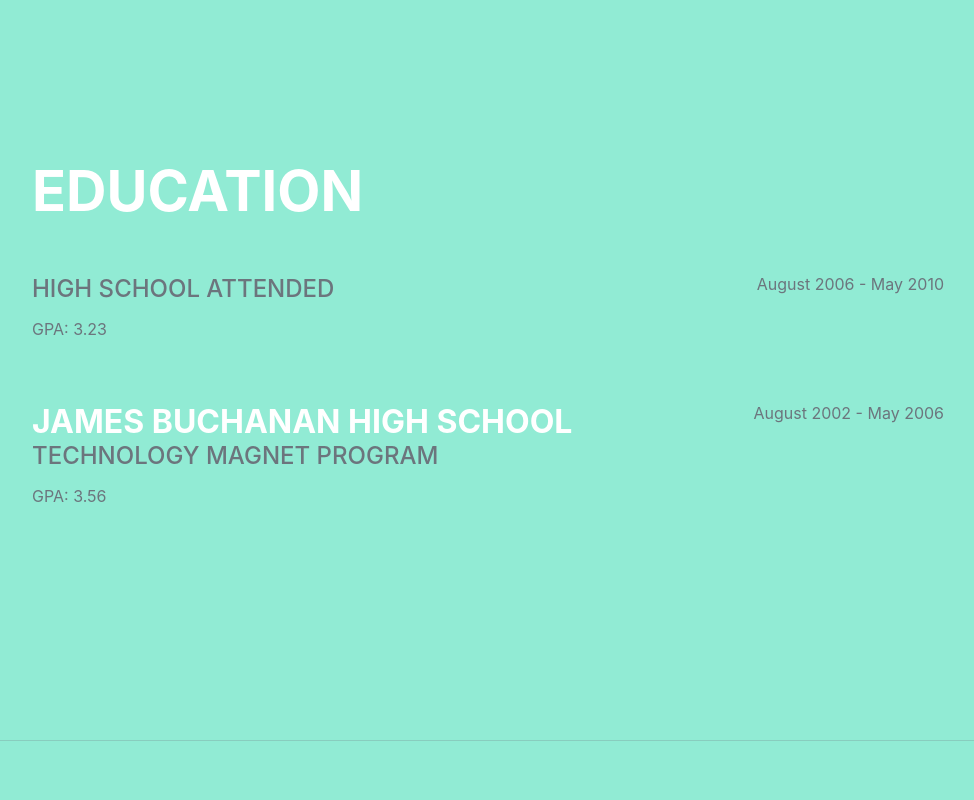
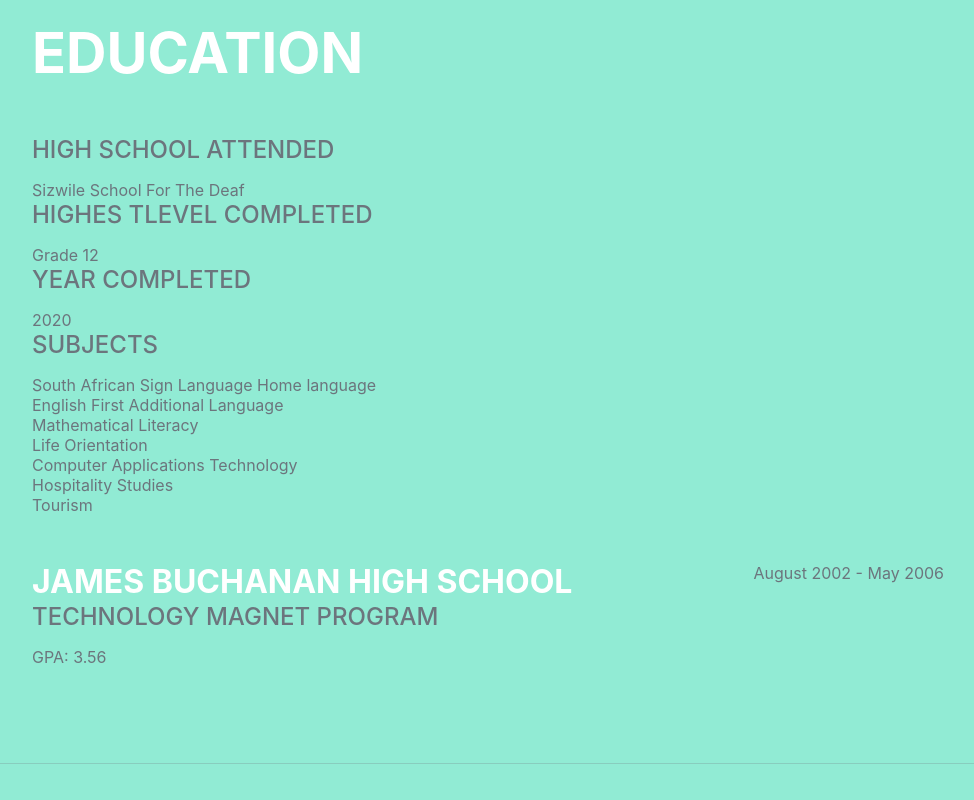
Before and after one commit to Khnagwelo25/Kevin-Khangwelo-Mashige, a plain HTML site: page index.html in a window 1280 px wide. Shown: the part 2020-2820 px from the top of the page, without its empty margins (288-1262 px from the left). Drawn offline with nearby package versions, Linux system fonts and the light colour scheme; a web font is replaced by a local one.

Commit message:
Education chagne information about school from html

```diff
--- a/index.html
+++ b/index.html
@@ -117,10 +117,22 @@
                         <div class="flex-grow-1">
                             <h3 class="mb-0"></h3>
                             <div class="subheading mb-3">High School Attended</div>
-                            <div></div>
-                            <p>GPA: 3.23</p>
+                            <div>Sizwile School For The Deaf</div>
+                            <div class="subheading mb-3">Highes tLevel Completed</div>
+                            <div>Grade 12</div>
+                            <div class="subheading mb-3">Year Completed</div>
+                            <div>2020</div>
+                            <div class="subheading mb-3">Subjects</div>
+                            <div>South African Sign Language Home language <br>
+                                English First Additional Language <br>
+                                Mathematical Literacy <br>
+                                Life Orientation <br>
+                                Computer Applications Technology <br>
+                                Hospitality Studies <br>
+                                Tourism</div>
+
                         </div>
-                        <div class="flex-shrink-0"><span class="text-primary">August 2006 - May 2010</span></div>
+                        <div class="flex-shrink-0"><span class="text-primary"></span></div>
                     </div>
                     <div class="d-flex flex-column flex-md-row justify-content-between">
                         <div class="flex-grow-1">
```
